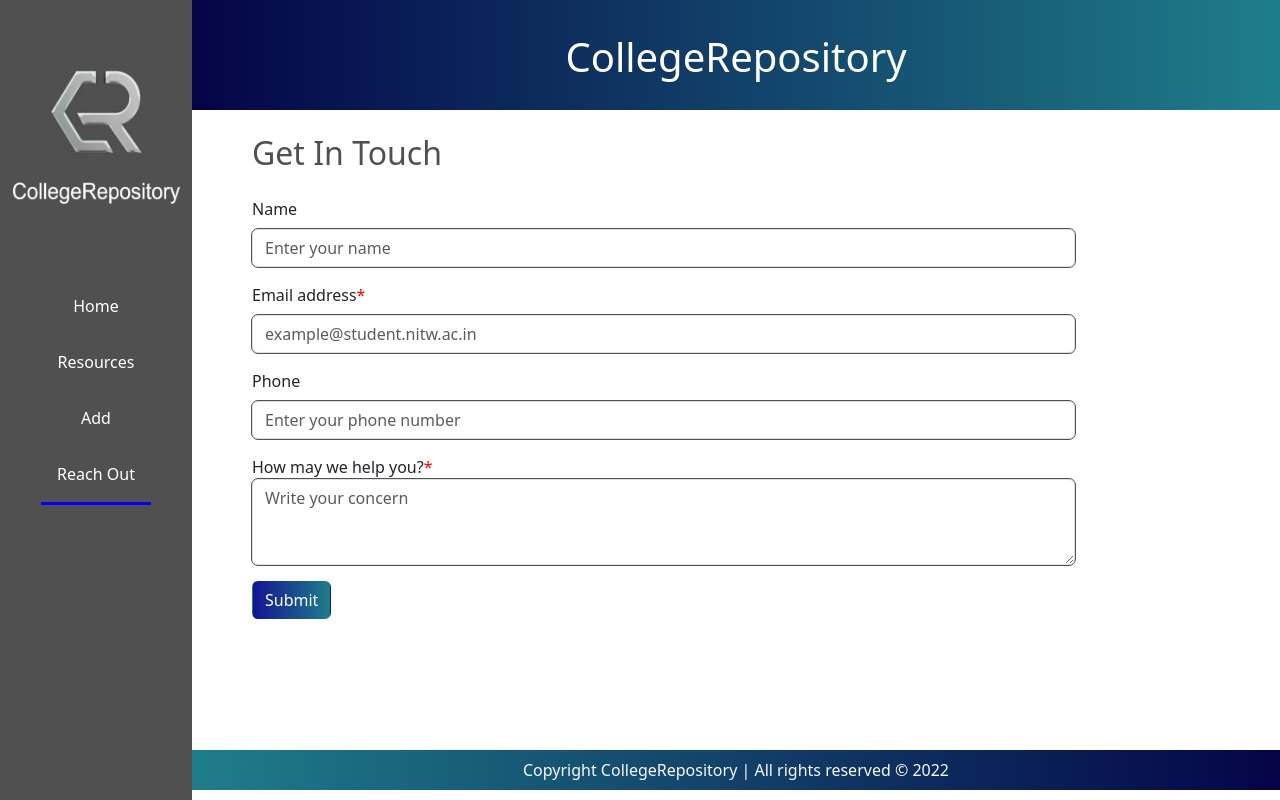
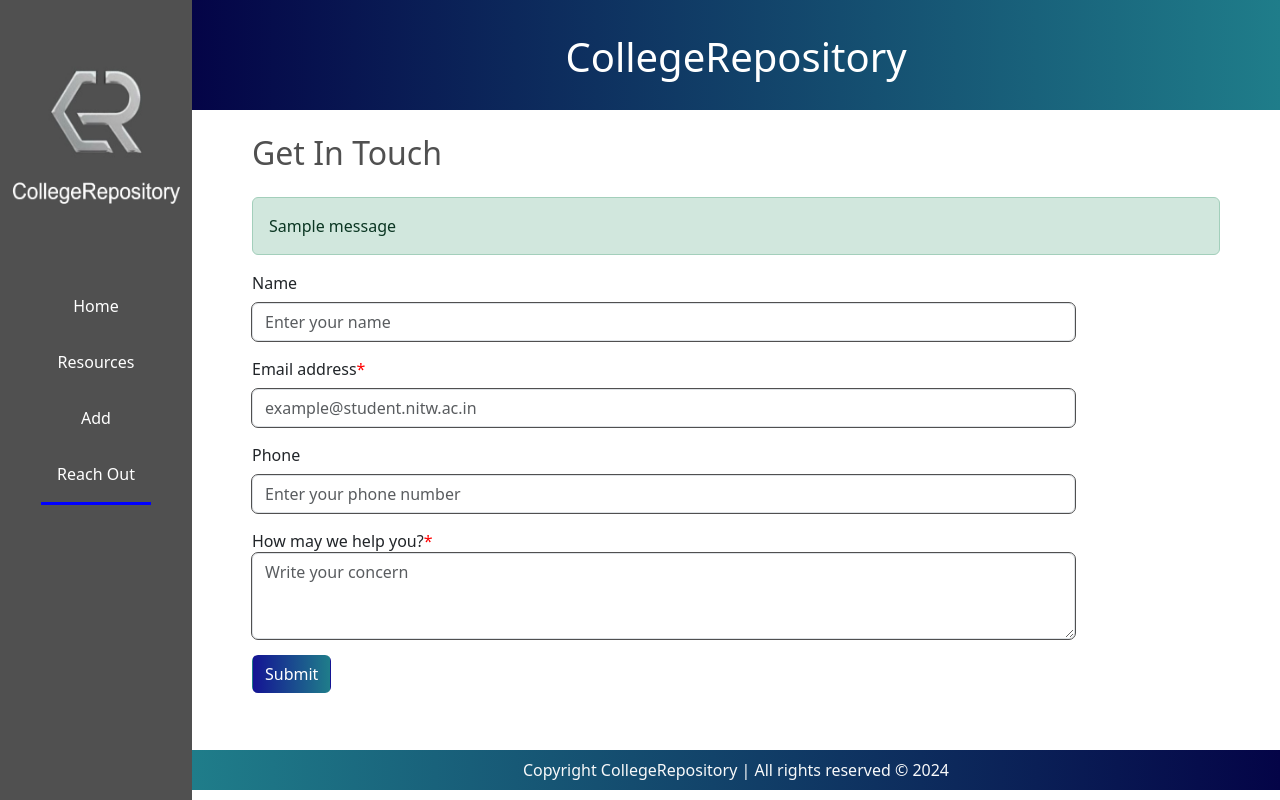
Before and after one commit to Rohitthakan/CollegeRepo, a Django app: page /contact in a window 1280 px wide. Run offline with Django 4.2, Linux system fonts and the light colour scheme; tables that the repository leaves empty hold one stand-in row (values such as "Sample post"); one stand-in notice (Sample message) is shown.

Commit message:
Update contact.html

```diff
--- a/templates/contact.html
+++ b/templates/contact.html
@@ -221,6 +221,19 @@
             <h2 class="my-4 px-5">Get In Touch</h2>
             <form action="/contact" method="POST" class="px-5">
                 {% csrf_token %}
+                {% if messages %}
+                    {% for message in messages %}
+                        {% if message.tags == 'error' %}
+                            <div class="alert alert-danger" role="alert">
+                                {{ message }}
+                            </div>
+                        {% elif message.tags == 'success' %}
+                            <div class="alert alert-success" role="alert">
+                                {{ message }}
+                            </div>
+                        {% endif %}
+                    {% endfor %}
+                {% endif %}
                 <div class="mb-3">
                     <label for="exampleInputName" class="form-label">Name</label>
                     <input type="name" name="name" class="form-control" placeholder="Enter your name" id="exampleInputEmail1" aria-describedby="emailHelp" style="width: 85%; outline-color: #505050; outline-style: solid; outline-width: 1px">
@@ -243,7 +256,7 @@
 
         <footer class="text-center text-light py-2 relative-bottom" id="footer">Copyright CollegeRepository | All
             rights
-            reserved &copy; 2022
+            reserved &copy; <script>document.write(new Date().getFullYear())</script>
         </footer>
     </div>
 
```
